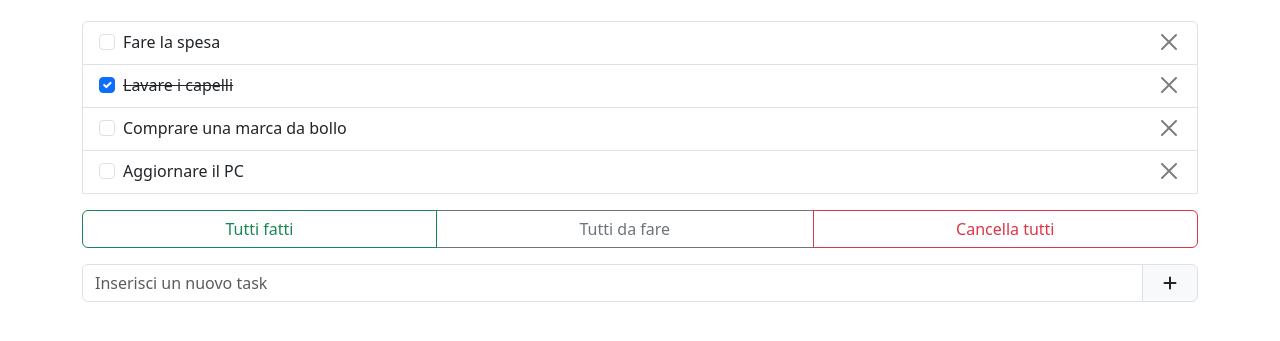
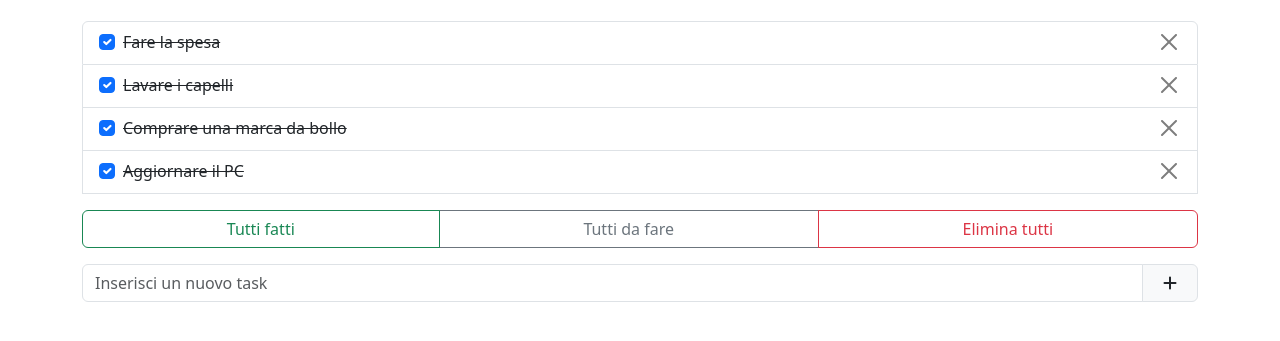
Before and after one commit to AndreaScaranari/vue-todolist, a plain HTML site: page index.html in a window 1280 px wide. Both pictures are taken after a click on the button "Tutti fatti". Shown: the part 109-450 px from the top of the page. Drawn offline with nearby package versions, Linux system fonts and the light colour scheme.

Commit message:
superbonus_1

```diff
--- a/index.html
+++ b/index.html
@@ -45,9 +45,9 @@
 
                 <!-- pulsanti per azioni massive -->
                 <li class="btn-group mt-3" role="group" v-show="tasks.length">
-                    <button type="button" class="btn btn-outline-success">Tutti fatti</button>
-                    <button type="button" class="btn btn-outline-secondary">Tutti da fare</button>
-                    <button type="button" class="btn btn-outline-danger">Cancella tutti</button>
+                    <button type="button" class="btn btn-outline-success" @click="setAllAs(true)">Tutti fatti</button>
+                    <button type="button" class="btn btn-outline-secondary" @click="setAllAs(false)">Tutti da fare</button>
+                    <button type="button" class="btn btn-outline-danger" @click="deleteAll">Elimina tutti</button>
                 </li>
 
                 <!-- aggiungi new task -->
--- a/js/script.js
+++ b/js/script.js
@@ -24,6 +24,13 @@ const app = createApp({
             }
             this.tasks.push(newTask);
             this.newTaskText = "";
+        },
+        setAllAs(status) {
+            this.tasks.forEach(task =>
+                task.done = status
+        )},
+        deleteAll() {
+            this.tasks = [];
         }
     }
 })
```
